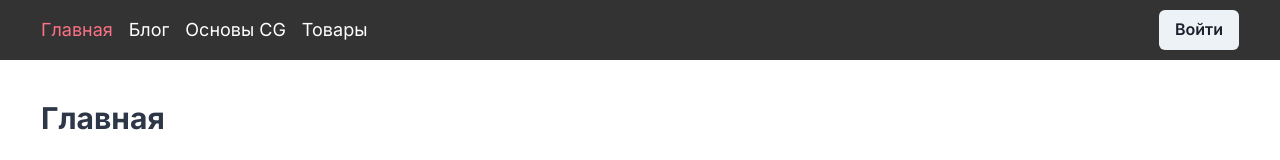
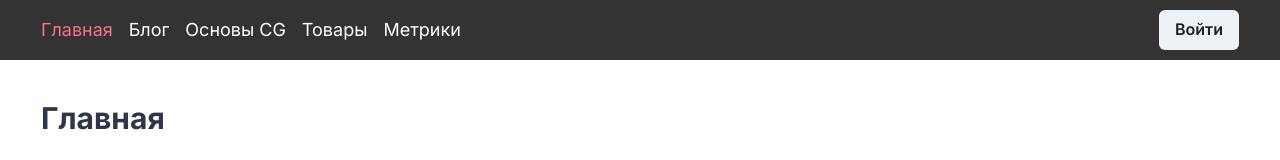
Before and after one commit to RuslanMirets/wp-nextjs-tanstack-smirnov-school, a Next.js app: page / in a window 1280 px wide. Shown: the top 160 px of the page. Built offline with nearby package versions, Linux system fonts and the light colour scheme; no server answers.

Commit message:
Fix metrics

```diff
--- a/pages/api/metrics.ts
+++ b/pages/api/metrics.ts
@@ -6,7 +6,8 @@ client.collectDefaultMetrics({ register });
 
 const metrics = async (req: NextApiRequest, res: NextApiResponse<any>) => {
 	res.setHeader("Content-Type", client.register.contentType);
-	res.send(await client.register.metrics());
+	// res.send(await client.register.metrics());
+	register.metrics().then((data) => res.status(200).send(data));
 };
 
 export default metrics;
--- a/src/components/header/Header.tsx
+++ b/src/components/header/Header.tsx
@@ -9,6 +9,7 @@ import { Button } from "@chakra-ui/react";
 interface IMenuLinks {
 	title: string;
 	url: string;
+	target?: "_blank" | "_parent" | "_self" | "_top";
 }
 
 const menuLinks: IMenuLinks[] = [
@@ -16,6 +17,7 @@ const menuLinks: IMenuLinks[] = [
 	{ title: "Блог", url: "/blog" },
 	{ title: "Основы CG", url: "/cgb" },
 	{ title: "Товары", url: "/products" },
+	{ title: "Метрики", url: "/metrics", target: "_blank" },
 ];
 
 const Header = () => {
@@ -33,6 +35,7 @@ const Header = () => {
 									<Link
 										className={clsx(pathname === item.url && styles.active)}
 										href={item.url}
+										target={item.target}
 									>
 										{item.title}
 									</Link>
```
